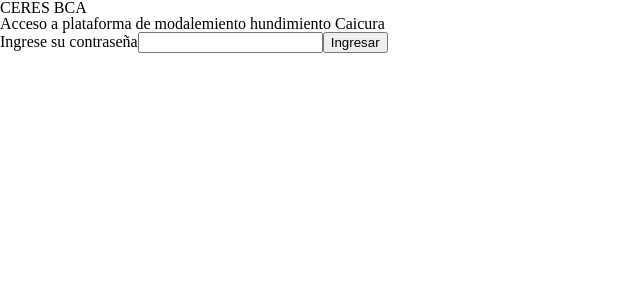
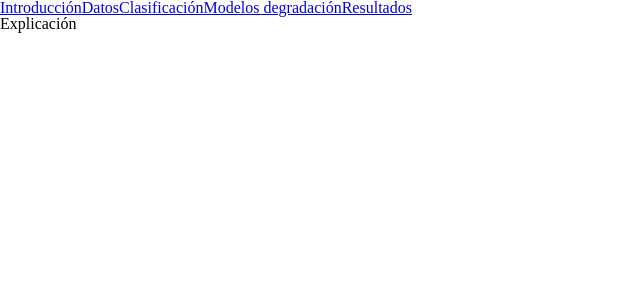
Before and after one commit to alavado/ceres-caicura, a React (Create React App) app: page / in a window 1280 px wide. Shown: the top 300 px of the page, without its empty margins (0-640 px from the left). Built offline with nearby package versions, Linux system fonts and the light colour scheme.

Commit message:
agrega datos ciba

```diff
--- a/src/components/App/App.js
+++ b/src/components/App/App.js
@@ -1,6 +1,9 @@
 import React from 'react'
 import { useSelector } from 'react-redux'
+import { Route, Switch } from 'react-router-dom'
+import LecturaDatos from '../LecturaDatos'
 import Login from '../Login/Login'
+import Navegacion from '../Navegacion'
 import './App.css'
 
 const App = () => {
@@ -13,7 +16,11 @@ const App = () => {
 
   return (
     <div className="App">
-      App
+      <Navegacion />
+      <Switch>
+        <Route exact path="/" component={() => 'Explicación'} />
+        <Route path="/datos" component={LecturaDatos} />
+      </Switch>
     </div>
   )
 }
--- /dev/null
+++ b/src/components/LecturaDatos/LecturaDatos.js
@@ -0,0 +1,12 @@
+import React from 'react'
+import './LecturaDatos.css'
+
+const LecturaDatos = () => {
+  return (
+    <div className="LecturaDatos">
+
+    </div>
+  )
+}
+
+export default LecturaDatos
--- /dev/null
+++ b/src/components/LecturaDatos/index.js
@@ -0,0 +1 @@
+export { default } from './LecturaDatos'
--- /dev/null
+++ b/src/components/Navegacion/Navegacion.js
@@ -0,0 +1,17 @@
+import React from 'react'
+import { NavLink } from 'react-router-dom'
+import './Navegacion.css'
+
+const Navegacion = () => {
+  return (
+    <div className="Navegacion">
+      <NavLink to="/">Introducción</NavLink>
+      <NavLink to="/datos">Datos</NavLink>
+      <NavLink to="/">Clasificación</NavLink>
+      <NavLink to="/">Modelos degradación</NavLink>
+      <NavLink to="/">Resultados</NavLink>
+    </div>
+  )
+}
+
+export default Navegacion
--- /dev/null
+++ b/src/components/Navegacion/index.js
@@ -0,0 +1 @@
+export { default } from './Navegacion'
--- a/src/index.js
+++ b/src/index.js
@@ -7,10 +7,14 @@ import * as serviceWorker from './serviceWorker'
 import { Provider } from 'react-redux'
 import store from './redux/store'
 
+import { BrowserRouter } from 'react-router-dom'
+
 ReactDOM.render(
   <React.StrictMode>
     <Provider store={store}>
-      <App />
+      <BrowserRouter>
+        <App />
+      </BrowserRouter>
     </Provider>
   </React.StrictMode>,
   document.getElementById('root')
--- a/src/redux/ducks/login.js
+++ b/src/redux/ducks/login.js
@@ -1,6 +1,10 @@
 const login = 'login/login'
 
-export default function reducer(state = {}, action) {
+const defaultState = {
+  usuario: window.location.href.indexOf('localhost') >= 0
+}
+
+export default function reducer(state = defaultState, action) {
   switch (action.type) {
     case login: {
       return {
```
Also changed, not shown: src/components/LecturaDatos/LecturaDatos.css (added), src/components/Navegacion/Navegacion.css (added), src/components/data/ciba.csv (added).
